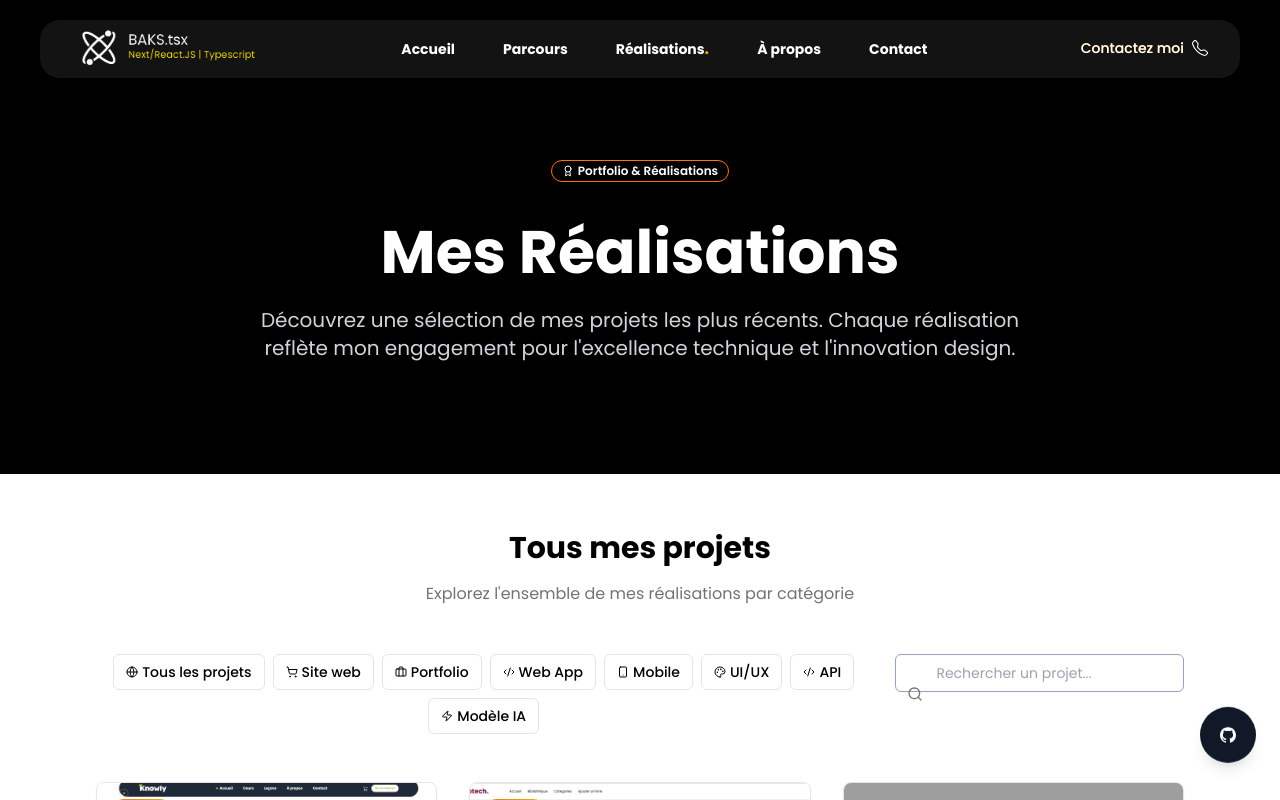
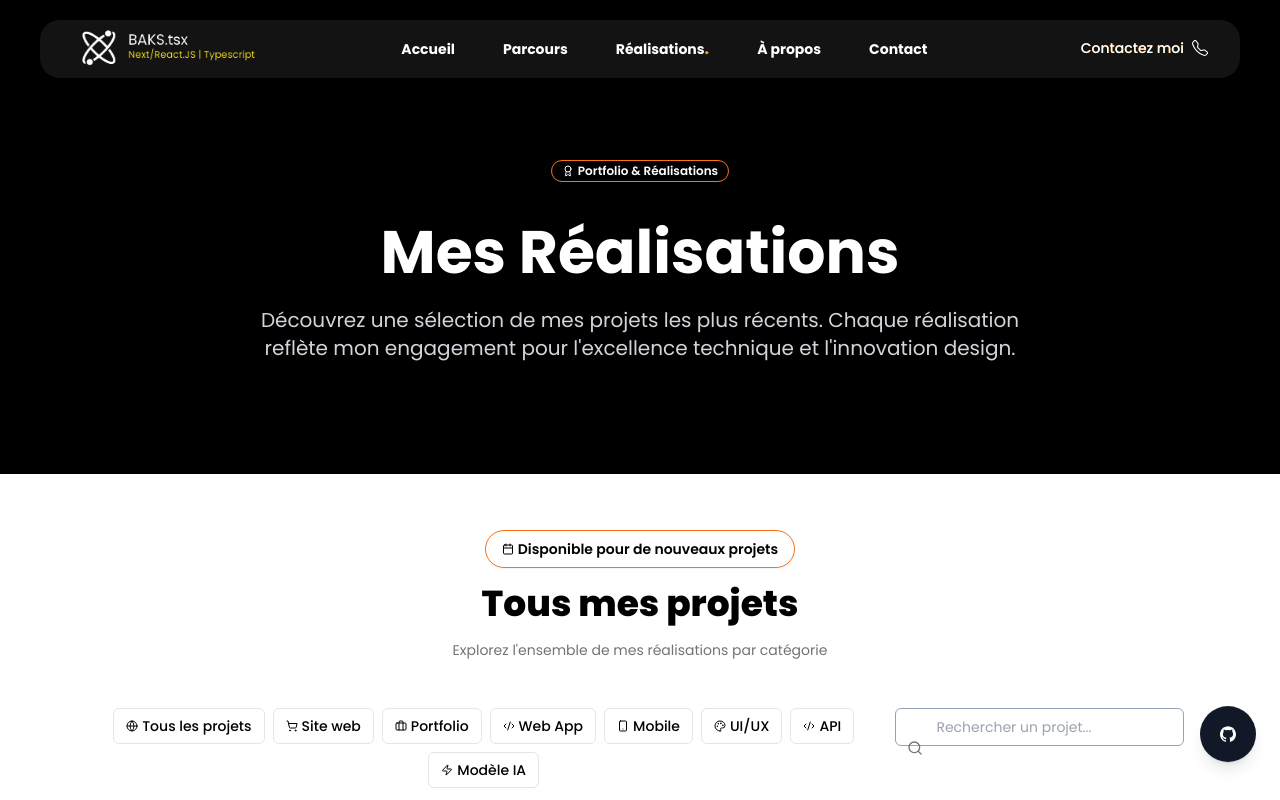
Before and after one commit to Bakops/BAKSFOLIO, a Next.js app: page /realisations in a window 1280 px wide. Shown: the top 800 px of the page. Built offline with nearby package versions, Linux system fonts and the light colour scheme; grey boxes are pictures that could not be loaded.

Commit message:
Refont police

```diff
--- a/app/realisations/page.tsx
+++ b/app/realisations/page.tsx
@@ -1,4 +1,5 @@
 "use client";
+import CTAComponent from "@/components/layout/CTAComponent";
 import FooterComponent from "@/components/layout/FooterComponent";
 import HeaderComponent from "@/components/layout/HeaderComponent";
 import PortfolioSectionComponent from "@/components/layout/PortfolioSectionComponent";
@@ -31,6 +32,7 @@ export default function RealisationsPage() {
           </div>
         </section>
         <PortfolioSectionComponent />
+        <CTAComponent />
       </div>
       <FooterComponent />
     </>
--- a/components/layout/CertificationsComponenent.tsx
+++ b/components/layout/CertificationsComponenent.tsx
@@ -1,7 +1,7 @@
 import { certifications } from "@/app/data/parcours-data";
 import { Badge } from "@/components/ui/badge";
 import { Card, CardContent } from "@/components/ui/card";
-import { Award, Target } from "lucide-react";
+import { Target } from "lucide-react";
 import Image from "next/image";
 
 export default function CertificationsComponenent() {
@@ -9,11 +9,10 @@ export default function CertificationsComponenent() {
     <section className="py-14 px-8 xs:px-10 sm:px-14 md:px-24 bg-black text-white">
       <div className="max-w-6xl mx-auto">
         <div className="text-center mb-10">
-          <h2 className="text-xl xs:text-2xl sm:text-3xl text-white font-extrabold mb-4 flex items-center justify-center gap-2">
-            <Award className="w-8 h-8 text-orange-500" />
+          <h2 className="text-3xl sm:text-4xl text-white font-extrabold mb-4 flex items-center justify-center gap-2">
             Certifications
           </h2>
-          <p className="text-gray-400 max-w-2xl mx-auto text-xs xs:text-sm sm:text-base">
+          <p className="text-gray-400 max-w-[95vw] sm:max-w-2xl mx-auto text-sm xs:text-base">
             Certifications professionnelles obtenues pour valider mes
             compétences techniques
           </p>
--- a/components/layout/ParcoursFormationComponenent.tsx
+++ b/components/layout/ParcoursFormationComponenent.tsx
@@ -9,6 +9,7 @@ import {
 } from "@/components/ui/card";
 import {
   Award,
+  Calendar,
   CheckCircle,
   Code2,
   GraduationCap,
@@ -22,9 +23,15 @@ export default function ParcoursFormationComponenent() {
     <section className="py-14 px-4 sm:px-8 md:px-16 bg-white">
       <div className="max-w-6xl mx-auto">
         <div className="text-center mb-8 sm:mb-12">
-          <h2 className="text-xl xs:text-2xl sm:text-3xl text-black font-extrabold mb-4 flex items-center justify-center gap-2">
-            <Award className="w-8 h-8 text-orange-500" />
-            Parcours de formation
+          <Badge
+            variant="outline"
+            className="w-fit border-orange-500 text-black bg-white/80 mb-4 mx-auto text-xs sm:text-sm px-4 py-2 shadow-sm"
+          >
+            <Calendar className="w-3 h-3 mr-1" />
+            Disponible pour de nouveaux projets
+          </Badge>
+          <h2 className="text-3xl sm:text-4xl text-black font-extrabold mb-4 flex items-center justify-center gap-2">
+            Parcours de<br></br> formation
           </h2>
           <p className="text-gray-600 max-w-[95vw] sm:max-w-2xl mx-auto text-sm xs:text-base">
             Mon évolution du Bac STI2D vers l'ingénierie informatique, avec une
--- a/components/layout/PortfolioSectionComponent.tsx
+++ b/components/layout/PortfolioSectionComponent.tsx
@@ -9,7 +9,7 @@ import {
   CardHeader,
   CardTitle,
 } from "@/components/ui/card";
-import { Github, Globe, Search } from "lucide-react";
+import { Calendar, Github, Globe, Search } from "lucide-react";
 import Image from "next/image";
 import { useState } from "react";
 
@@ -31,10 +31,17 @@ export default function PortfolioSectionComponent() {
     <section className=" bg-white py-14 px-8 xs:px-10 sm:px-14 md:px-24">
       <div className="max-w-[78rem] mx-auto">
         <div className="text-center mb-8 sm:mb-12">
-          <h2 className="text-2xl sm:text-3xl font-bold mb-4">
+          <Badge
+            variant="outline"
+            className="w-fit border-orange-500 text-black bg-white/80 mb-4 mx-auto text-xs sm:text-sm px-4 py-2 shadow-sm"
+          >
+            <Calendar className="w-3 h-3 mr-1" />
+            Disponible pour de nouveaux projets
+          </Badge>
+          <h2 className="text-3xl sm:text-4xl font-extrabold mb-4">
             Tous mes projets
           </h2>
-          <p className="text-muted-foreground max-w-2xl mx-auto text-sm sm:text-base">
+          <p className="text-muted-foreground max-w-[95vw] sm:max-w-2xl mx-auto text-sm xs:text-base">
             Explorez l'ensemble de mes réalisations par catégorie
           </p>
         </div>
--- a/components/layout/RéalisationsComponent.tsx
+++ b/components/layout/RéalisationsComponent.tsx
@@ -25,7 +25,6 @@ export default function RéalisationsComponent() {
   const [isMobile, setIsMobile] = useState(false);
   const [isTransitioning, setIsTransitioning] = useState(false);
 
-  // Calcul du nombre de slides en fonction de l'écran
   useEffect(() => {
     const handleResize = () => {
       setIsMobile(window.innerWidth < 768);
@@ -53,13 +52,12 @@ export default function RéalisationsComponent() {
     setTimeout(() => setIsTransitioning(false), 500);
   };
 
-  // Projets visibles dans la slide actuelle
   const visibleProjects = isMobile
     ? [projects[slideIndex]]
     : projects.slice(slideIndex * 3, slideIndex * 3 + 3);
 
   return (
-    <section className="py-16 px-4 sm:px-8 md:px-16 bg-white">
+    <section className="py-14 px-8 xs:px-10 sm:px-14 md:px-24 bg-white">
       <div className="max-w-6xl mx-auto">
         <div className="text-center mb-12">
           <Badge
--- a/components/layout/TechnologieSections.tsx
+++ b/components/layout/TechnologieSections.tsx
@@ -46,8 +46,8 @@ export default function TechnologieSections() {
     <section className="py-14 px-8 xs:px-10 sm:px-14 md:px-24 bg-black">
       <div className="max-w-6xl mx-auto">
         <div className="text-center mb-8 sm:mb-10">
-          <h2 className="text-xl xs:text-2xl sm:text-3xl font-extrabold mb-3 sm:mb-4 text-white">
-            Technologies & Outils
+          <h2 className="text-3xl sm:text-4xl font-extrabold mb-3 sm:mb-4 text-white">
+            Technologies<br></br> & Outils
           </h2>
           <p className="text-gray-400 max-w-2xl mx-auto text-xs xs:text-sm sm:text-base">
             Les technologies que j'utilise quotidiennement pour créer des
```
